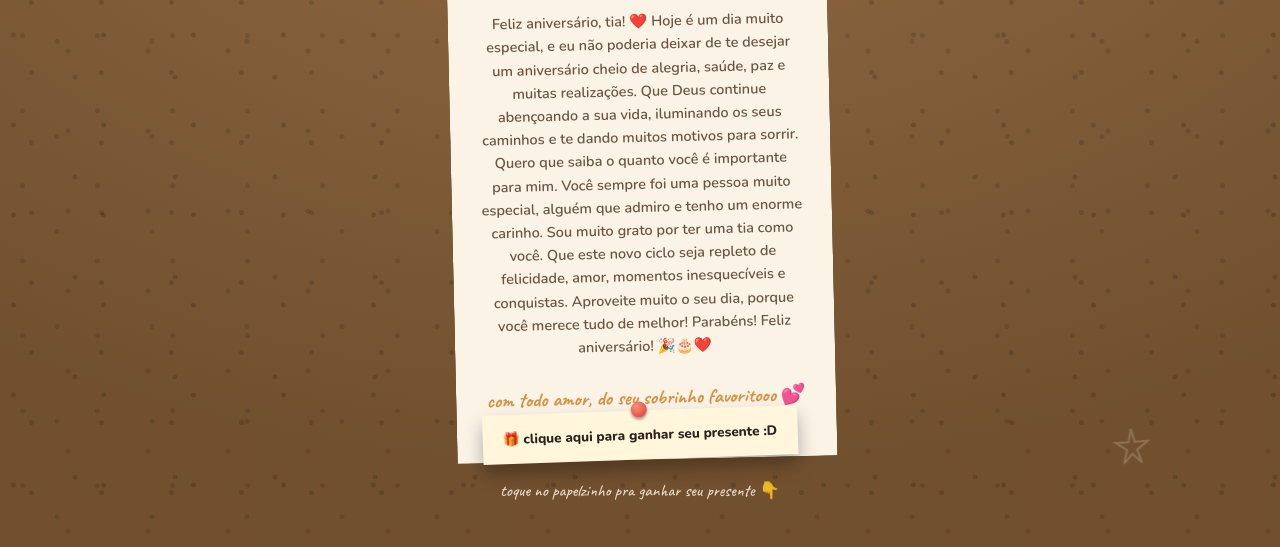
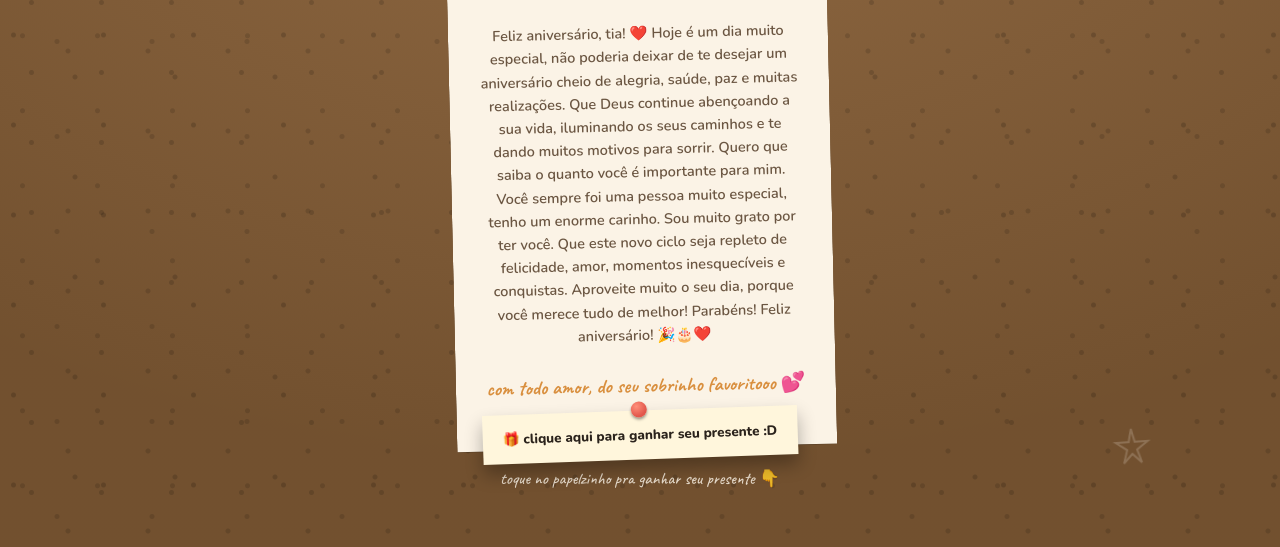
Before and after one commit to VictorAlvees44/feliz-aniversario, a plain HTML site: page index.html in a window 1280 px wide. Shown: the part 253-800 px from the top of the page. Drawn offline with nearby package versions, Linux system fonts and the light colour scheme.

Commit message:
Update index.html

```diff
--- a/index.html
+++ b/index.html
@@ -360,12 +360,9 @@
       <p class="message">
         Feliz aniversário, tia! ❤️
 
-Hoje é um dia muito especial, e eu não poderia deixar de te desejar um aniversário cheio de alegria, saúde, paz e muitas realizações. Que Deus continue abençoando a sua vida, iluminando os seus caminhos e te dando muitos motivos para sorrir.
-
-Quero que saiba o quanto você é importante para mim. Você sempre foi uma pessoa muito especial, alguém que admiro e tenho um enorme carinho. Sou muito grato por ter uma tia como você.
-
+Hoje é um dia muito especial, não poderia deixar de te desejar um aniversário cheio de alegria, saúde, paz e muitas realizações. Que Deus continue abençoando a sua vida, iluminando os seus caminhos e te dando muitos motivos para sorrir.
+Quero que saiba o quanto você é importante para mim. Você sempre foi uma pessoa muito especial, tenho um enorme carinho. Sou muito grato por ter você.
 Que este novo ciclo seja repleto de felicidade, amor, momentos inesquecíveis e conquistas. Aproveite muito o seu dia, porque você merece tudo de melhor!
-
 Parabéns! Feliz aniversário! 🎉🎂❤️
       </p>
       <p class="signature">com todo amor, do seu sobrinho favoritooo 💕</p>
```
